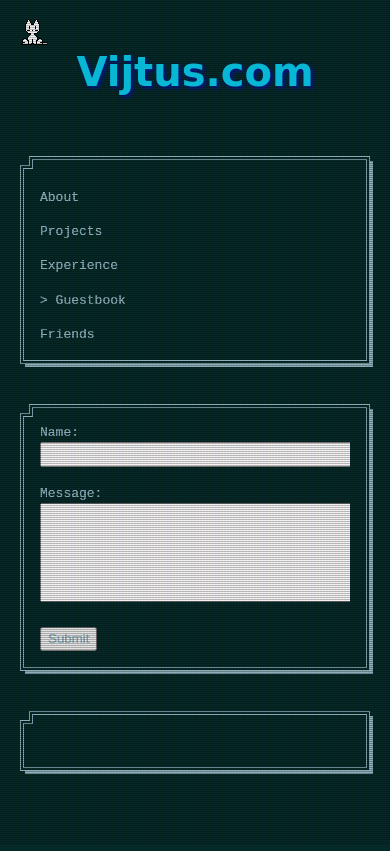
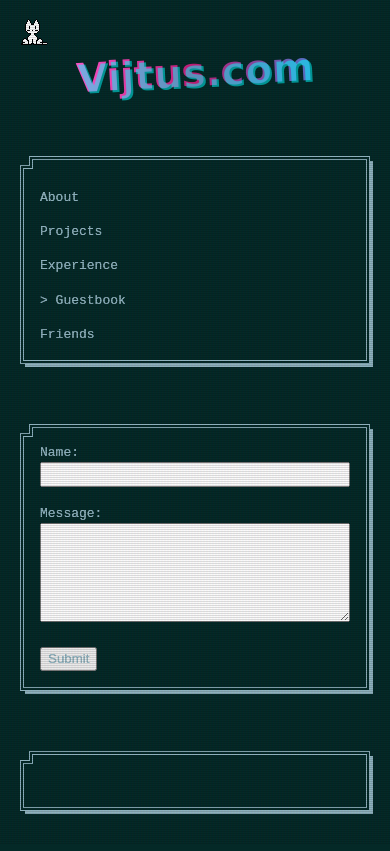
Before and after one commit to Vijtus/website, a plain HTML site: page website/guestbook.html in a window 390 px wide. Drawn offline with Linux system fonts and the light colour scheme; a web font is replaced by a local one.

Commit message:
Add files via upload

```diff
--- a/website/guestbook.html
+++ b/website/guestbook.html
@@ -16,12 +16,25 @@
 </head>
 <body>
 <header>
-<!-- Vaporwave style title -->
-<div class="title-container">
-  <div id="title">
-    <h1>Vijtus.com</h1>
+  <!-- Vaporwave style title with fallback -->
+  <div class="title-container">
+    <div id="title">
+      <h1>Vijtus.com</h1>
+    </div>
+    <!-- Fallback for mobile that will only show if the CSS animation fails -->
+    <style>
+      @media screen and (max-width: 768px) {
+        #title h1 {
+          color: #07B7D4 !important;
+          background: linear-gradient(to right, #f953c6, #b91d73, #5271c4) !important;
+          -webkit-background-clip: text !important;
+          -webkit-text-fill-color: transparent !important;
+          text-shadow: 2px 2px 0 rgba(0, 255, 255, 0.5) !important;
+          font-family: 'Chango', cursive, sans-serif !important;
+        }
+      }
+    </style>
   </div>
-</div>
 </header>
 <div id="content">
 <nav class="box-green">
@@ -133,5 +146,31 @@ document.getElementById("guestbook-form").addEventListener("submit", function(ev
   }
 });
 </script>
+
+<!-- Fix section ordering on mobile devices -->
+<script>
+// Fix section ordering on mobile devices
+document.addEventListener('DOMContentLoaded', function() {
+  if (window.innerWidth <= 768) {
+    const main = document.querySelector('main');
+    const sections = Array.from(main.children);
+
+    // Find form section and entries section
+    const formSection = sections.find(section => section.querySelector('#guestbook-form'));
+    const entriesSection = sections.find(section => section.querySelector('#entries-container'));
+
+    // If we found both, reorder them
+    if (formSection && entriesSection) {
+      // Remove them from DOM
+      main.removeChild(formSection);
+      main.removeChild(entriesSection);
+
+      // Add them back in correct order
+      main.appendChild(formSection);
+      main.appendChild(entriesSection);
+    }
+  }
+});
+</script>
 </body>
 </html>
--- a/website/style.css
+++ b/website/style.css
@@ -177,7 +177,6 @@ main {
 }
 
 /* IMPORTANT: Fix for the section order on mobile */
-/* This code ensures the form is always above the entries on mobile */
 @media screen and (max-width: 991px) {
     main {
         flex-direction: column !important;
@@ -448,18 +447,66 @@ figcaption {
   border-radius: 4px;
 }
 
-/* Make title responsive - simpler mobile version */
+/* Mobile-specific fixes */
 @media screen and (max-width: 768px) {
+  /* Force the correct vaporwave style on mobile */
   #title {
     transform: none !important;
     animation: none !important;
   }
 
   #title h1 {
+    font-family: 'Chango', cursive, sans-serif !important;
     font-size: 2.5rem !important;
-    font-family: 'Chango', cursive, sans-serif !important;
     color: #07B7D4 !important;
-    text-shadow: 2px 2px 4px rgba(0, 0, 255, 0.5) !important;
+    background: linear-gradient(to right, #f953c6, #b91d73, #5271c4) !important;
+    -webkit-background-clip: text !important;
+    -webkit-text-fill-color: transparent !important;
+    text-shadow: 3px 3px 0 rgba(0, 255, 255, 0.5),
+                -3px -3px 0 rgba(255, 0, 255, 0.5) !important;
     animation: none !important;
+    transform: rotate(-3deg) !important;
+    display: inline-block !important;
+  }
+
+  /* Force the mobile ordering */
+  main {
+    display: flex !important;
+    flex-direction: column !important;
+  }
+
+  /* Target form section to be first */
+  .form-section {
+    order: 1 !important;
+  }
+
+  /* Target entries section to be last */
+  .entries-section {
+    order: 2 !important;
+  }
+
+  /* Handle additional visual quirks */
+  .box-green {
+    margin-bottom: 20px !important;
+    width: 100% !important;
+  }
+
+  /* Make the CRT effect visible on mobile */
+  .crt::before {
+    opacity: 0.5 !important;
+    z-index: 1 !important;
+  }
+
+  .crt::after {
+    opacity: 0.1 !important;
+    z-index: 1 !important;
+    animation: flicker 0.3s infinite !important;
+  }
+
+  /* Fix input and textarea sizing */
+  input, textarea {
+    width: 100% !important;
+    box-sizing: border-box !important;
+    max-width: 100% !important;
   }
 }
```
